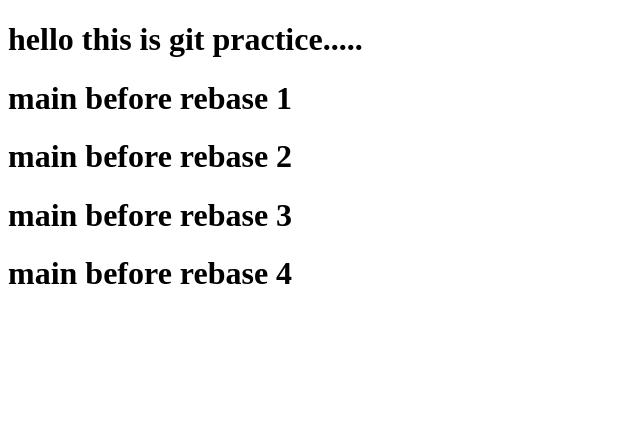
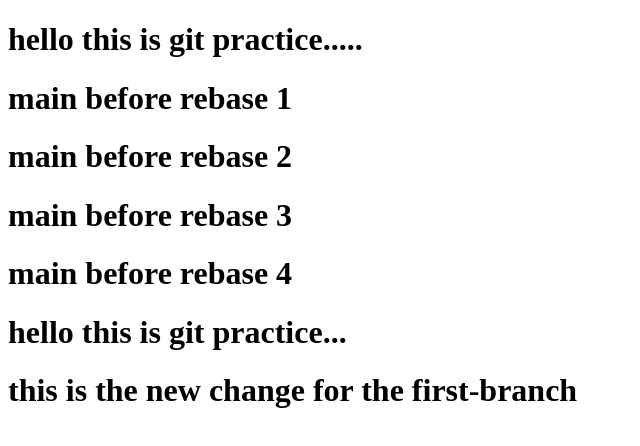
Before and after one commit to musadar55/first-repo, a plain HTML site: page index.html in a window 1280 px wide. Shown: the whole page, without its empty margins (0-640 px from the left). Drawn offline with Linux system fonts and the light colour scheme.

Commit message:
FB - my first commit in first branch

```diff
--- a/index.html
+++ b/index.html
@@ -11,5 +11,8 @@
     <h1>main before rebase 2</h1>
     <h1>main before rebase 3</h1>
     <h1>main before rebase 4</h1>
+
+    <h1>hello this is git practice...</h1>
+    <h1>this is the new change for the first-branch</h1>
   </body>
 </html>
```
